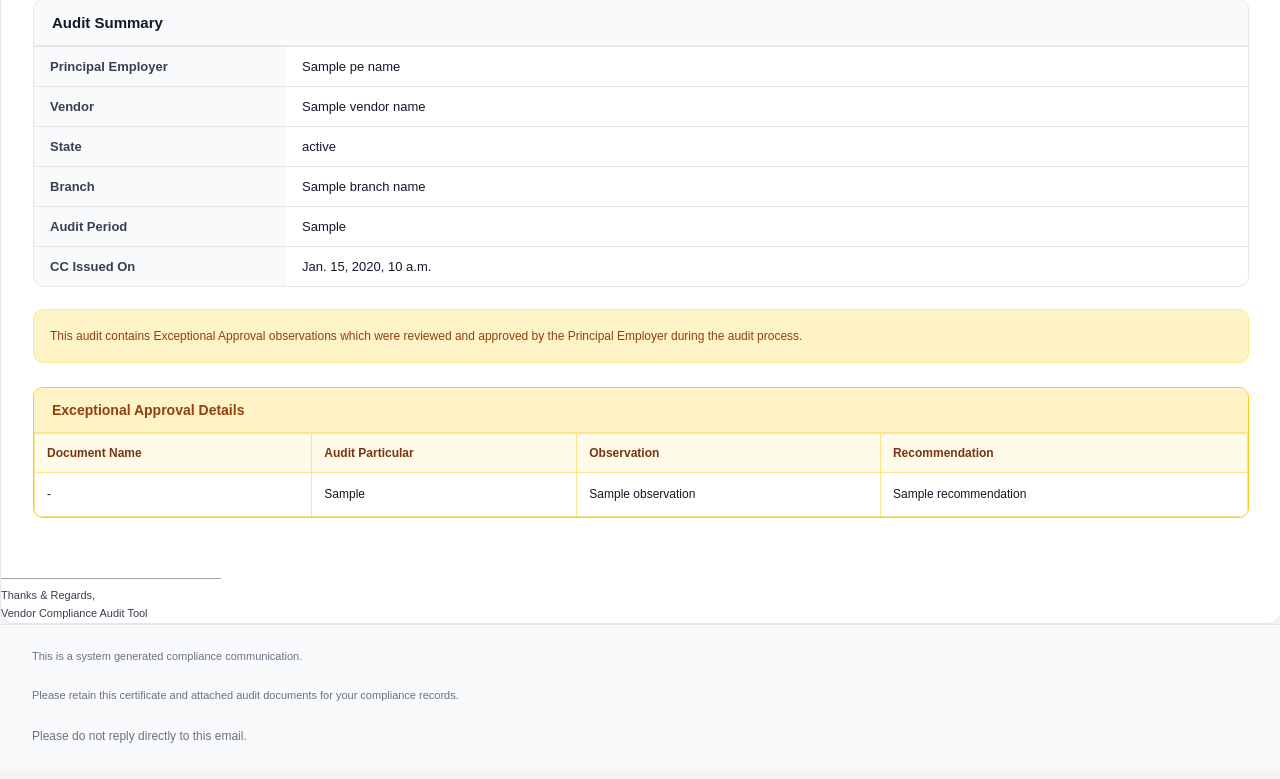
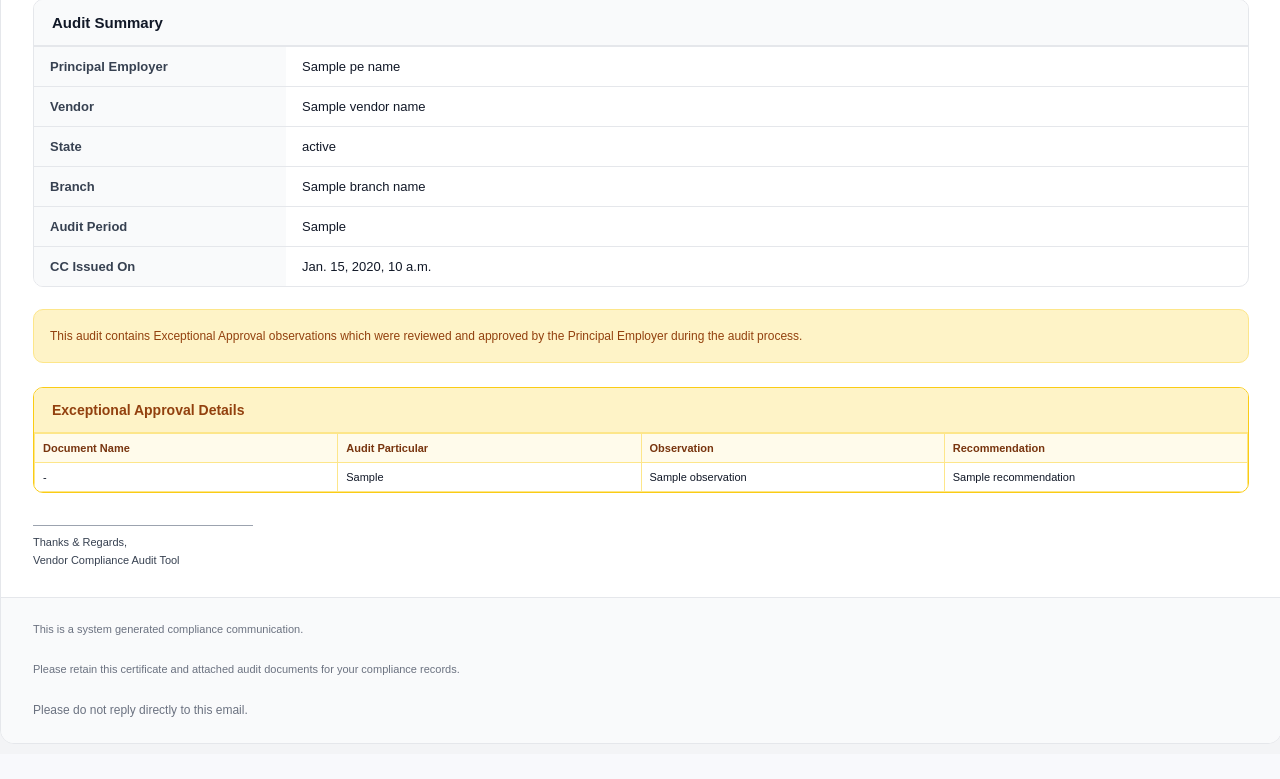
Before and after one commit to worldofMayur/HRcompliance, a Django app: template hr_compliance_backend/templates/auditor/compliance_clearance_email.html in a window 1280 px wide. Shown: the part 356-1135 px from the top of the page. After the commit the page ends 1100 px from the top, so only its background shows below. Run offline with Django 5.2, Linux system fonts and the light colour scheme; the template is opened without the code that fills it: most values are stand-ins (such as "Sample title", 1, 10 or a date in 2020).

Commit message:
Disable vendccpggddssss

```diff
--- a/hr_compliance_backend/templates/auditor/compliance_clearance_email.html
+++ b/hr_compliance_backend/templates/auditor/compliance_clearance_email.html
@@ -18,6 +18,11 @@ body{
     background:#f3f4f6;
     font-family:Arial,sans-serif;
     color:#111827;
+}
+
+.table-responsive{
+    width:100%;
+    overflow-x:auto;
 }
 
 .container{
@@ -168,23 +173,23 @@ body{
 .exception-table{
     width:100%;
     border-collapse:collapse;
+    table-layout:fixed;
+}
+
+.exception-table th,
+.exception-table td{
+    border:1px solid #fde68a;
+    padding:8px;
+    font-size:11px;
+    vertical-align:top;
+    word-wrap:break-word;
+    overflow-wrap:break-word;
 }
 
 .exception-table th{
     background:#fffbeb;
     color:#78350f;
-    font-size:12px;
-    padding:12px;
-    border:1px solid #fde68a;
     text-align:left;
-}
-
-.exception-table td{
-    font-size:12px;
-    padding:12px;
-    border:1px solid #fde68a;
-    vertical-align:top;
-    line-height:1.6;
 }
 
 .signature{
@@ -369,6 +374,8 @@ body{
         Exceptional Approval Details
     </div>
 
+<div class="table-responsive">
+
     <table class="exception-table">
 
         <thead>
@@ -399,7 +406,6 @@ body{
 
 </div>
 </div>
-
 {% endif %}
 
 <!-- SIGNATURE -->
```
